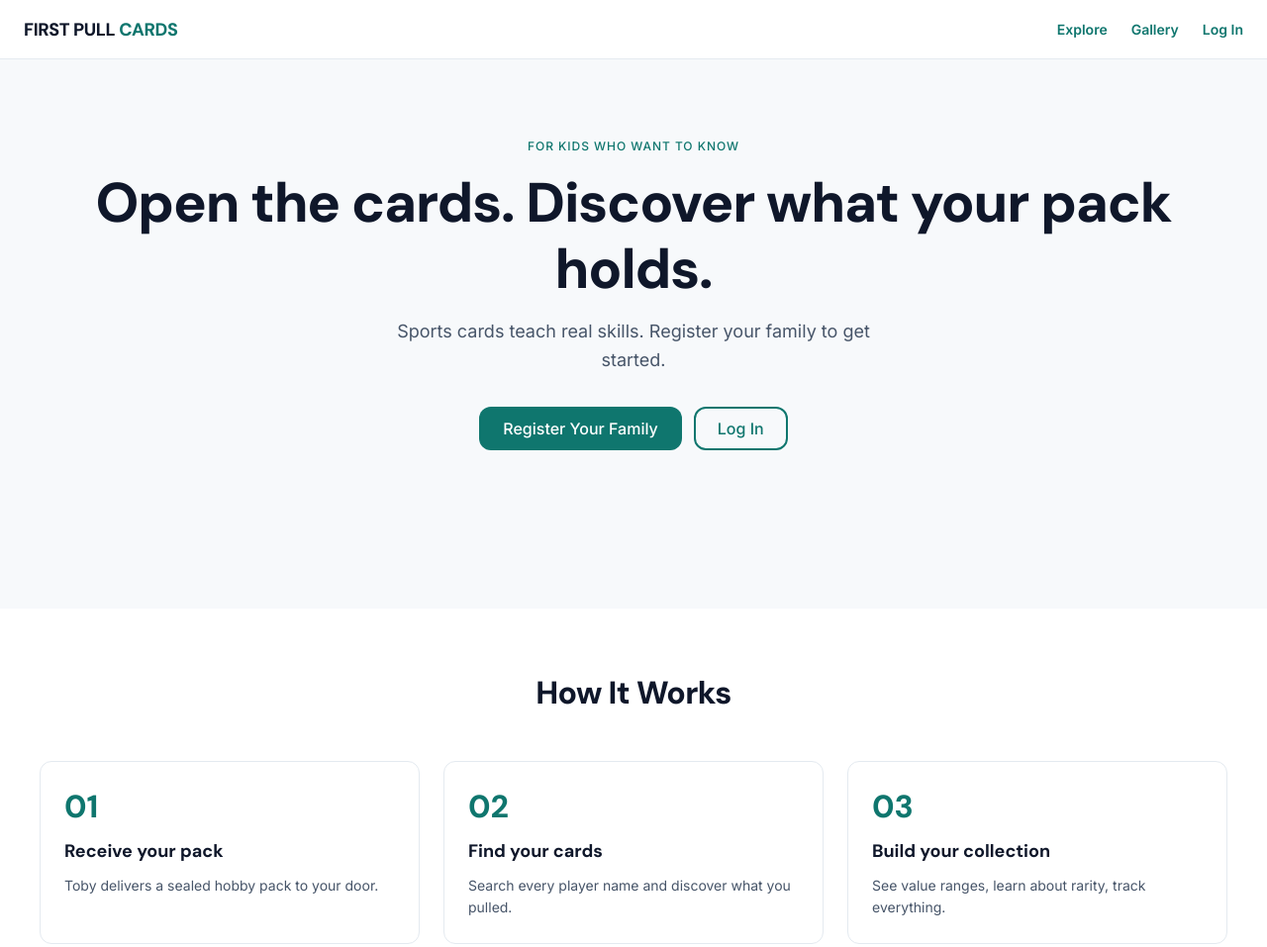
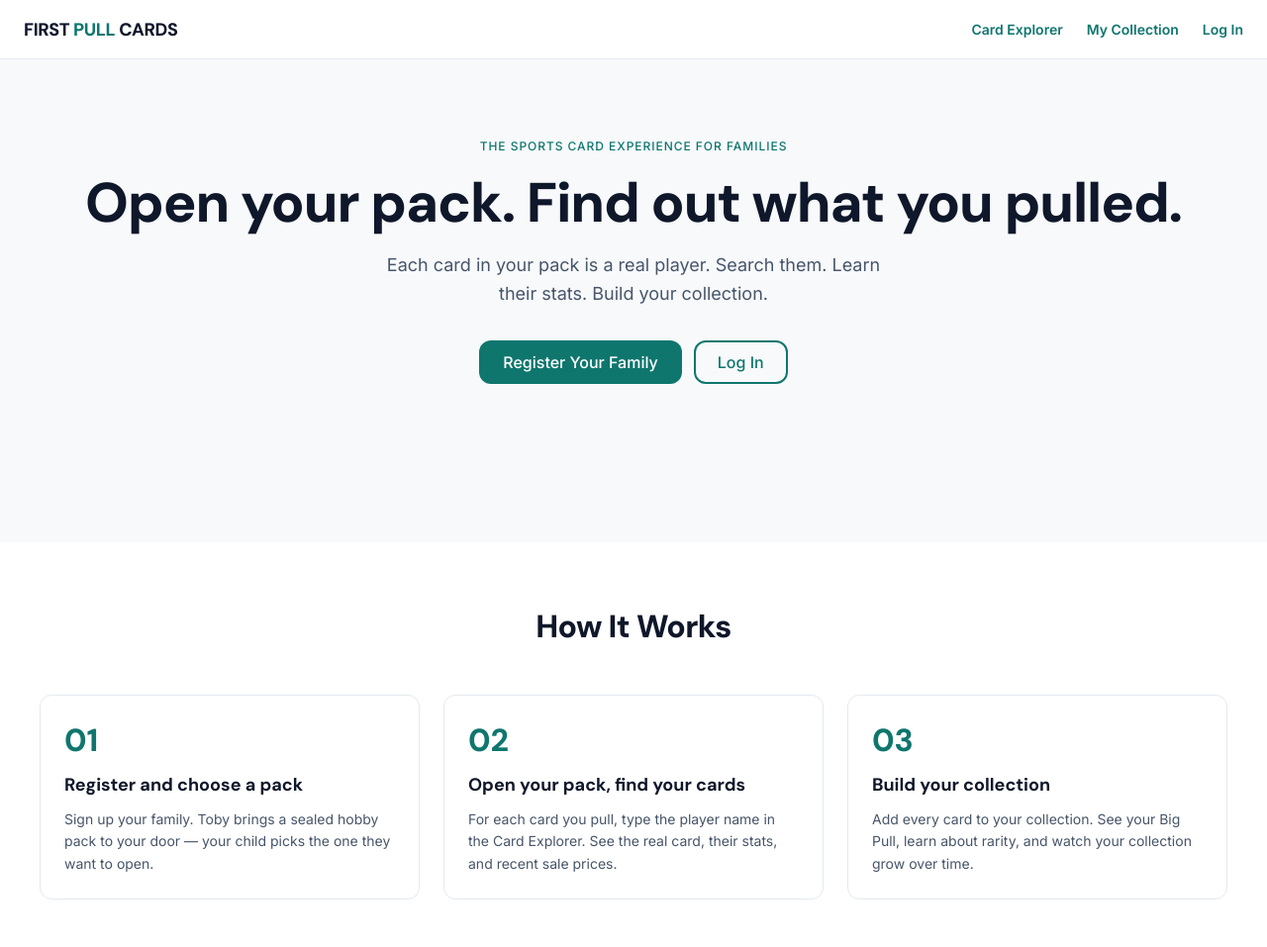
Before and after one commit to tobyriotte/fpc-demo, a plain HTML site: page index.html in a window 1280 px wide. Shown: the top 957 px of the page at 99% size. Drawn offline with Linux system fonts and the light colour scheme.

Commit message:
Update index.html

```diff
--- a/index.html
+++ b/index.html
@@ -327,18 +327,18 @@
 </head>
 <body>
     <nav>
-        <a href="index.html" class="logo">FIRST PULL <span class="teal">CARDS</span></a>
+        <a href="index.html" class="logo">FIRST <span class="teal">PULL</span> CARDS</a>
         <div class="nav-links">
-            <a href="explore/index.html">Explore</a>
-            <a href="gallery.html">Gallery</a>
+            <a href="explore/index.html">Card Explorer</a>
+            <a href="open/collection.html">My Collection</a>
             <a href="login.html">Log In</a>
         </div>
     </nav>
 
     <div class="hero">
-        <div class="eyebrow">For kids who want to know</div>
-        <h1>Open the cards. Discover what your pack holds.</h1>
-        <p class="subhead">Sports cards teach real skills. Register your family to get started.</p>
+        <div class="eyebrow">The sports card experience for families</div>
+        <h1>Open your pack. Find out what you pulled.</h1>
+        <p class="subhead">Each card in your pack is a real player. Search them. Learn their stats. Build your collection.</p>
 
         <div class="cta-row">
             <button class="btn-primary" onclick="document.getElementById('register-form').scrollIntoView({behavior: 'smooth'})">Register Your Family</button>
@@ -352,24 +352,34 @@
             <div class="how-grid">
                 <div class="how-card">
                     <div class="number">01</div>
-                    <h3>Receive your pack</h3>
-                    <p>Toby delivers a sealed hobby pack to your door.</p>
+                    <h3>Register and choose a pack</h3>
+                    <p>Sign up your family. Toby brings a sealed hobby pack to your door — your child picks the one they want to open.</p>
                 </div>
                 <div class="how-card">
                     <div class="number">02</div>
-                    <h3>Find your cards</h3>
-                    <p>Search every player name and discover what you pulled.</p>
+                    <h3>Open your pack, find your cards</h3>
+                    <p>For each card you pull, type the player name in the Card Explorer. See the real card, their stats, and recent sale prices.</p>
                 </div>
                 <div class="how-card">
                     <div class="number">03</div>
                     <h3>Build your collection</h3>
-                    <p>See value ranges, learn about rarity, track everything.</p>
+                    <p>Add every card to your collection. See your Big Pull, learn about rarity, and watch your collection grow over time.</p>
                 </div>
             </div>
         </div>
     </div>
 
     <div class="register-section" id="register-form">
+        <!-- Welcome back state (shown if already registered) -->
+        <div id="welcome-back" style="display:none;max-width:560px;margin:0 auto;padding:48px 0;text-align:center;">
+            <div style="font-size:40px;margin-bottom:16px;">👋</div>
+            <h2 style="font-family:'DM Sans',sans-serif;font-weight:800;font-size:28px;margin-bottom:8px;">Welcome back, <span id="welcome-name"></span></h2>
+            <p style="color:#475569;font-size:16px;margin-bottom:32px;">Your account is set up. Head to your dashboard to open a pack or view your collection.</p>
+            <div style="display:flex;gap:12px;justify-content:center;flex-wrap:wrap;">
+                <a href="dashboard/index.html" style="background:#0F766E;color:#fff;padding:12px 24px;border-radius:8px;font-family:'DM Sans',sans-serif;font-weight:700;font-size:16px;text-decoration:none;">Go to Dashboard</a>
+                <a href="open/collection.html" style="border:1px solid #0F766E;color:#0F766E;padding:12px 24px;border-radius:8px;font-family:'DM Sans',sans-serif;font-weight:700;font-size:16px;text-decoration:none;">My Collection</a>
+            </div>
+        </div>
         <h2>Register Your Family</h2>
         <form id="signupForm" onsubmit="handleSignup(event)">
             <div class="form-group">
@@ -427,6 +437,16 @@
     </footer>
 
     <script>
+        // Check if already registered — show welcome state instead of form
+        window.addEventListener('DOMContentLoaded', function() {
+            const family = JSON.parse(sessionStorage.getItem('fpc_family') || localStorage.getItem('fpc_family') || 'null');
+            if (family && family.parentName) {
+                document.getElementById('register-form').style.display = 'none';
+                document.getElementById('welcome-back').style.display = 'block';
+                document.getElementById('welcome-name').textContent = family.parentName;
+            }
+        });
+
         function updateChildFields() {
             const count = document.getElementById('childCount').value;
             const container = document.getElementById('childNamesContainer');
@@ -502,6 +522,8 @@
 
             sessionStorage.setItem('fpc_family', JSON.stringify(family));
             sessionStorage.setItem('fpc_logged_in', 'true');
+            localStorage.setItem('fpc_family', JSON.stringify(family));
+            localStorage.setItem('fpc_logged_in', 'true');
 
             // Redirect
             window.location.href = 'thank-you.html';
```
